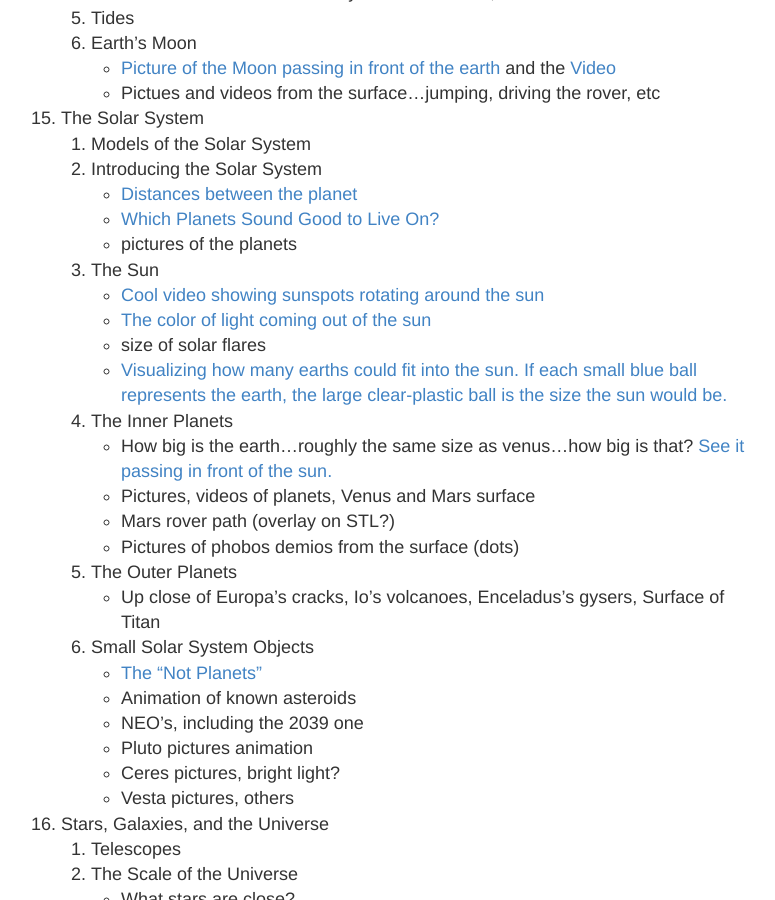
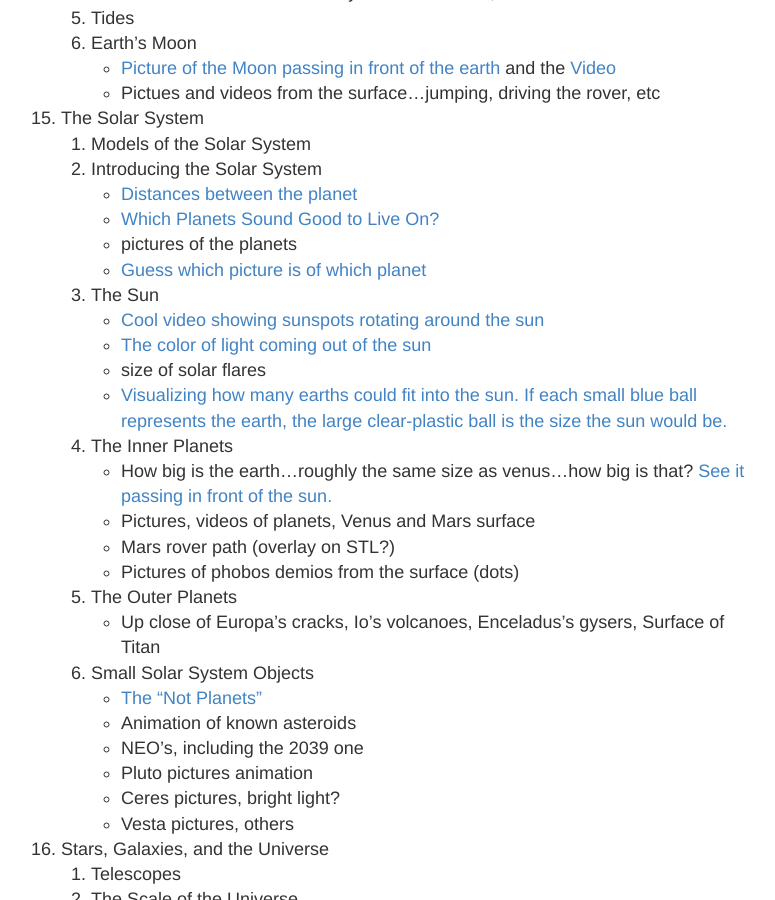
Before and after one commit to ctkstl/earth_science, a Jekyll site: the page built from resources.md, in a window 1280 px wide and 900 px high, scrolled down 6581 px. Shown: the whole window, without its empty margins (249-1024 px from the left). Built offline with Jekyll 4.4.1, drawn with Linux system fonts in a browser that asks for light colours; Markdown is read by kramdown in place of the engine named in the settings.

Commit message:
Added 1km/px images of planets to decipher

```diff
--- a/resources.md
+++ b/resources.md
@@ -207,6 +207,7 @@ permalink: /resources/
         *    [Distances between the planet](https://ctkstl.github.io/earth_science/pages/Relative-Planet-distances.html)
         *    [Which Planets Sound Good to Live On?](https://ctkstl.github.io/earth_science/pages/Planets-To-Live-On.html)
         *    pictures of the planets
+        *    [Guess which picture is of which planet](http://www.planetary.org/blogs/emily-lakdawalla/2015/09300800-the-solar-system-at-1-km.html)
     3.  The Sun
         *    [Cool video showing sunspots rotating around the sun](http://apod.nasa.gov/apod/ap150629.html)
         *    [The color of light coming out of the sun](http://apod.nasa.gov/apod/ap150628.html)
```
